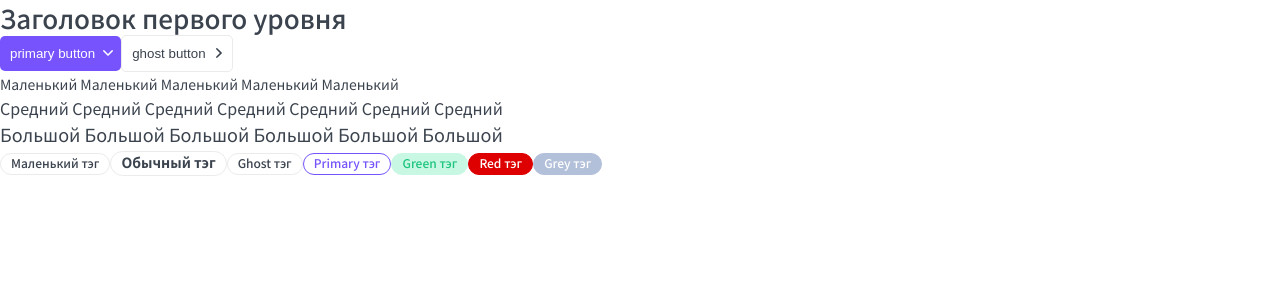
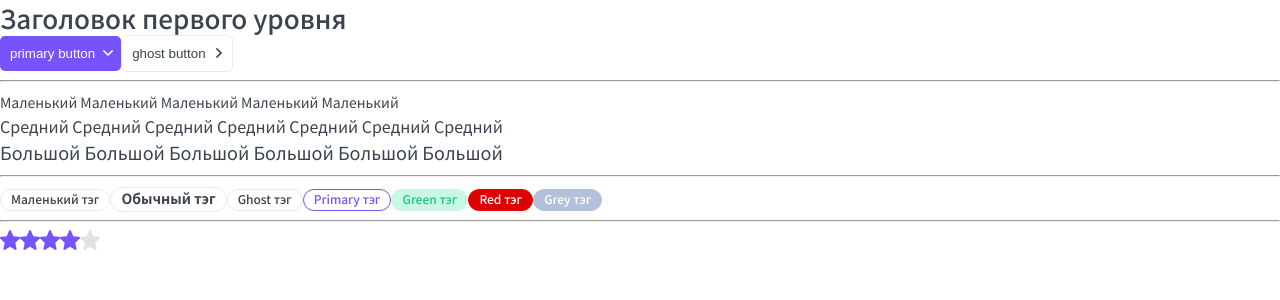
Before and after one commit to bakabk/next-top-app, a Next.js app: page / in a window 1280 px wide. Shown: the top 300 px of the page. Built offline with nearby package versions, Linux system fonts and the light colour scheme.

Commit message:
Добавление компонента рейтинга

```diff
--- /dev/null
+++ b/components/Rating/Rating.module.scss
@@ -0,0 +1,21 @@
+.rating {
+    padding: 0;
+    margin: 0;
+    display: inline-block;
+
+    .wrapper {
+        margin-right: 5px;
+    }
+
+    .wrapper:nth-last-of-type(1) {
+        margin-right: 0;
+    }
+
+    span {
+        cursor: pointer;
+    }
+}
+
+.fill {
+    fill: var(--primary);
+}
--- /dev/null
+++ b/components/Rating/Rating.tsx
@@ -0,0 +1,81 @@
+import React, {useState, useEffect} from 'react';
+import RatingProps from './Rating.props';
+import StarIcon from './starIcon.svg';
+import cn from 'classnames';
+
+import style from './Rating.module.scss';
+
+type ratingElementType = JSX.Element | undefined;
+type ratingType = ratingElementType[];
+
+interface IDataSet {
+    index?: string;
+}
+
+const initRating = [undefined, undefined, undefined, undefined, undefined];
+
+export default function Rating({ className, rating, isEditable = false, onChangeRating, ...restProps }: RatingProps): JSX.Element {
+    const [currentRating, setRating] = useState<ratingType>(initRating);
+    const classes = cn(className, style.rating, {});
+
+    const getIndex = (dataSet: IDataSet): number => {
+        const index: string = dataSet.index || '0';
+        return Number.parseInt(index, 10);
+    };
+
+    const handleClick = (event: React.MouseEvent<HTMLSpanElement>): void => {
+        if (!isEditable) return;
+
+        const preparedIndex:number = getIndex(event.currentTarget.dataset);
+        onChangeRating(preparedIndex);
+    };
+
+    const handleMouseEnter = (event: React.MouseEvent<HTMLSpanElement>): void => {
+        if (!isEditable) return;
+
+        const preparedIndex: number = getIndex(event.currentTarget.dataset);
+        preparedRating(preparedIndex);
+    };
+
+    const handleMouseLeave = () => {
+        if (!isEditable) return;
+
+        preparedRating(rating);
+    };
+
+    const handleKeyDown = (event: React.KeyboardEvent<HTMLSpanElement>) => {
+        if (!isEditable) return;
+
+        if (event.code === "Space") {
+            const preparedIndex: number = getIndex(event.currentTarget.dataset);
+            onChangeRating(preparedIndex);
+        }
+    };
+
+    const preparedRating = (rating: number): void => {
+        const newRating: ratingType = currentRating.map((el: ratingElementType, i: number) => {
+            const starClass = cn(style.wrapper, {[style.fill]: i < rating});
+
+            return <span key={i}
+                tabIndex={0}
+                data-index={i + 1}
+                onKeyDown={handleKeyDown}
+                onClick={handleClick}
+                onMouseEnter={handleMouseEnter} >
+                    <StarIcon className={starClass} />
+                </span>;
+        });
+
+        setRating(newRating);
+    };
+
+    useEffect(() => {
+        preparedRating(rating);
+    }, [rating]);
+
+    return <div className={classes}
+        onMouseLeave={handleMouseLeave}
+        {...restProps} >
+            {currentRating}
+        </div>;
+}
--- a/components/Tag/Tag.module.scss
+++ b/components/Tag/Tag.module.scss
@@ -12,6 +12,10 @@
 
     color: var(--white);
     text-align: center;
+
+    .hover {
+        cursor: pointer;
+    }
 }
 
 .s {
--- a/components/Tag/Tag.tsx
+++ b/components/Tag/Tag.tsx
@@ -11,7 +11,8 @@ function Tag({ className, children, size = 's', type = 'ghost', href, ...resProp
         [style.primary]: type === 'primary',
         [style.green]: type === 'green',
         [style.red]: type === 'red',
-        [style.grey]: type === 'grey'
+        [style.grey]: type === 'grey',
+        [style.hover]: href
     });
     const data = href ? <a href={href}>{children}</a> : children;
 
--- a/components/index.ts
+++ b/components/index.ts
@@ -2,3 +2,4 @@ export * from './HTag/HTag';
 export * from './Button/Button';
 export * from './P/P';
 export * from './Tag/Tag';
+export * from './Rating/Rating';
--- a/package.json
+++ b/package.json
@@ -27,6 +27,7 @@
     "cross-env": "^7.0.3",
     "eslint": "^7.32.0",
     "eslint-config-next": "11.1.0",
+    "eslint-plugin-react-hooks": "^4.2.0",
     "stylelint": "^13.13.1",
     "stylelint-config-standard": "^22.0.0",
     "stylelint-order": "^4.1.0",
--- a/pages/index.tsx
+++ b/pages/index.tsx
@@ -1,10 +1,12 @@
-import React from 'react';
+import React, { useState } from 'react';
 import HTag from '../components/HTag/HTag';
 import Button from '../components/Button/Button';
 import P from '../components/P/P';
 import Tag from '../components/Tag/Tag';
+import Rating from '../components/Rating/Rating';
 
 export default function Home(): JSX.Element {
+  const [rating, setRating] = useState(4);
   const handleClick = (): void => {
     console.log(1111);
   };
@@ -14,16 +16,20 @@ export default function Home(): JSX.Element {
       <HTag tag='h1'>Заголовок первого уровня</HTag>
       <Button apperanse='primary' onClick={handleClick} arrow='down'>primary button</Button>
       <Button apperanse='ghost' arrow='right'>ghost button</Button>
+      <hr />
       <P size='s'>Маленький Маленький Маленький Маленький Маленький</P>
       <P>Средний Средний Средний Средний Средний Средний Средний</P>
       <P size='l'>Большой Большой Большой Большой Большой Большой</P>
+      <hr />
       <Tag size='s'>Маленький тэг</Tag>
       <Tag size='m'>Обычный тэг</Tag>
       <Tag type='ghost'>Ghost тэг</Tag>
       <Tag type='primary'>Primary тэг</Tag>
       <Tag type='green'>Green тэг</Tag>
       <Tag type='red'>Red тэг</Tag>
-      <Tag type='grey'>Grey тэг</Tag>
+      <Tag type='grey' href='https://ya.ru'>Grey тэг</Tag>
+      <hr />
+      <Rating rating={rating} isEditable onChangeRating={setRating}></Rating>
     </div>
   );
 }
```
Also changed, not shown: components/Rating/Rating.props.ts (added, +8 -0 lines), components/Rating/starIcon.svg (added).
